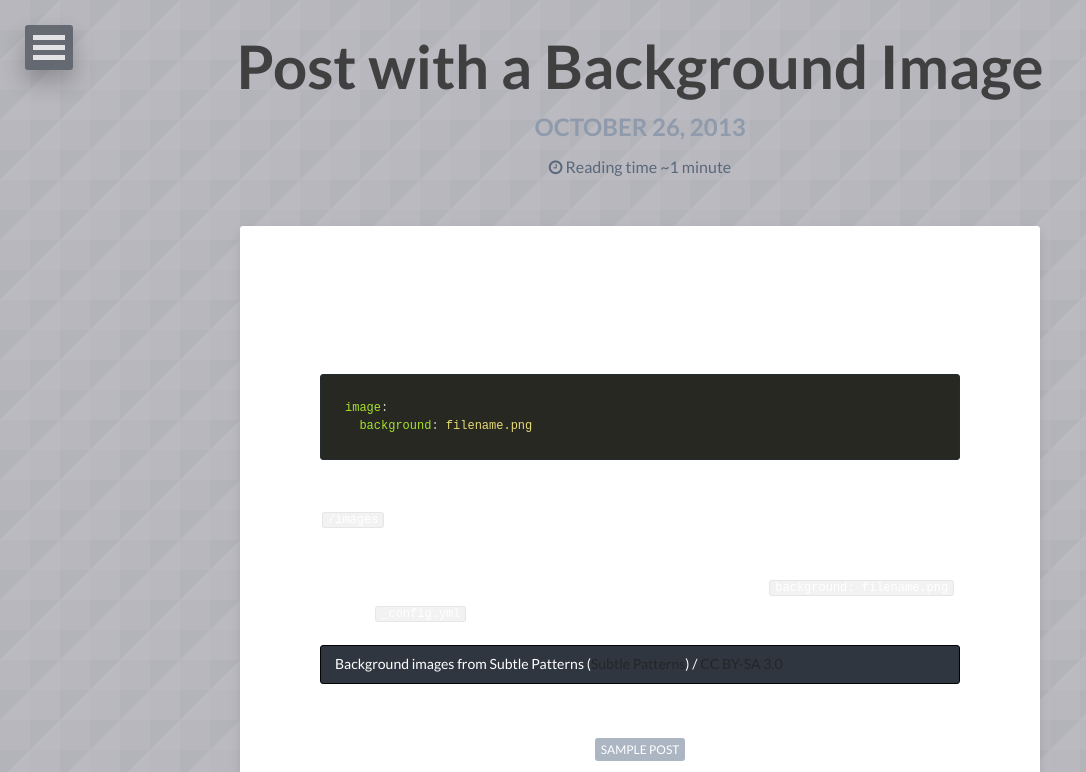
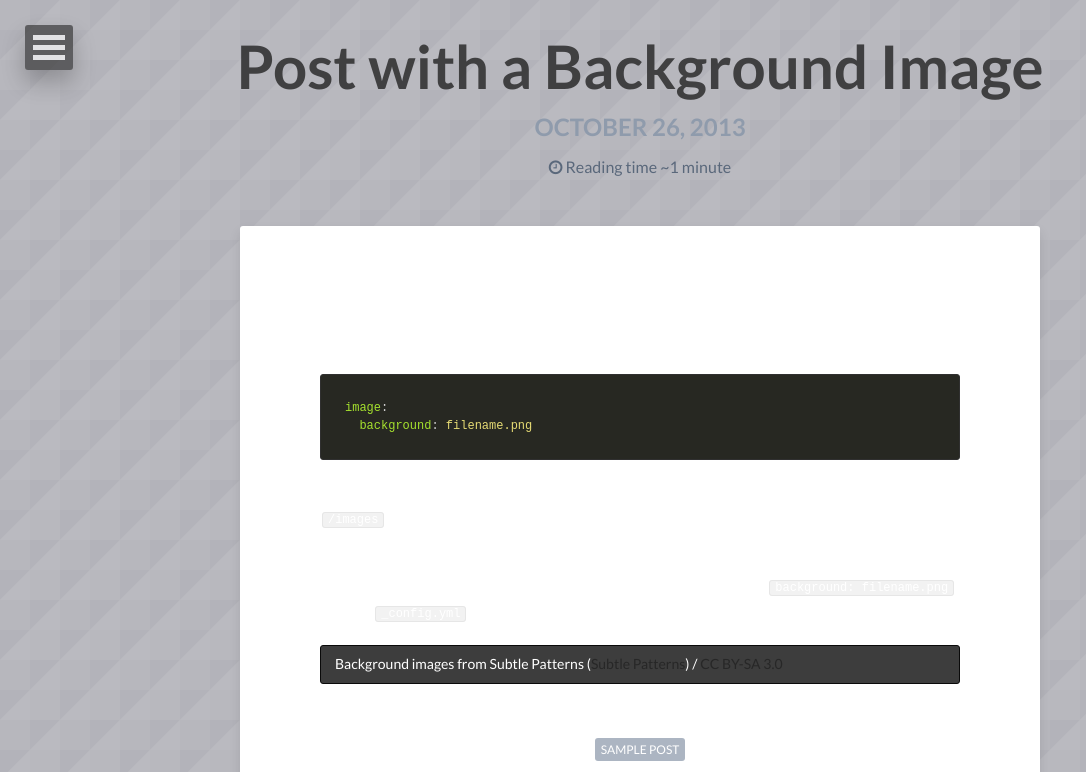
Before and after one commit to jermainlaforce/s0md3v.github.io, a Jekyll site: the page built from _posts/2013-10-26-background-image.md, in a window 1280 px wide. Shown: the top 772 px of the page, without its empty margins (0-1086 px from the left). Built offline with Jekyll 4.4.1, drawn with Linux system fonts in a browser that asks for light colours; nearby versions of some CDN libraries.

Commit message:
Update _variables.scss

```diff
--- a/_sass/_variables.scss
+++ b/_sass/_variables.scss
@@ -34,9 +34,9 @@
    ========================================================================== */
 
 $base-color                      : #2f3640;
-$body-color                      : #2f3640;
+$body-color                      : #3d3d3d;
 $text-color                      : #ffffff;
-$comp-color                      : #2f3640;
+$comp-color                      : complement(#222);
 $border-color                    : lighten($base-color,60);
 $link-color                      : rgba(#222,0.8);
 
```
